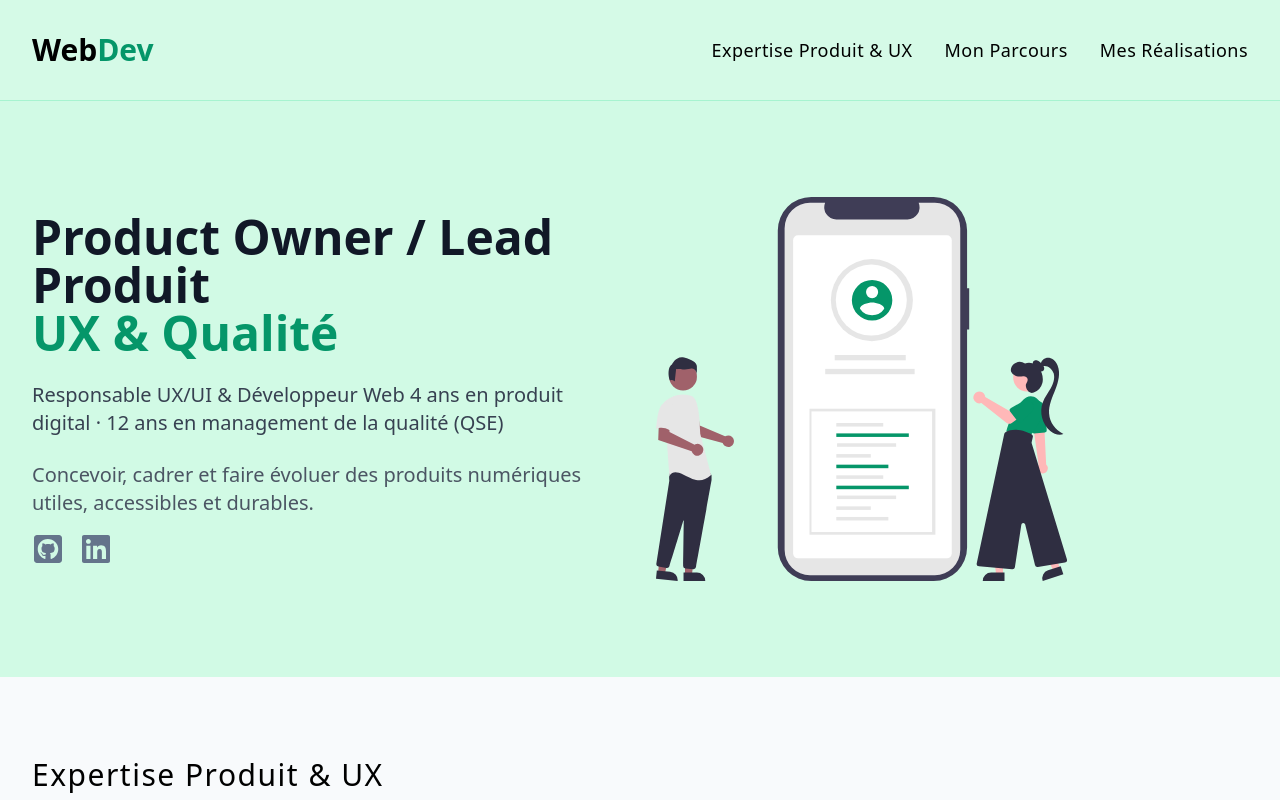
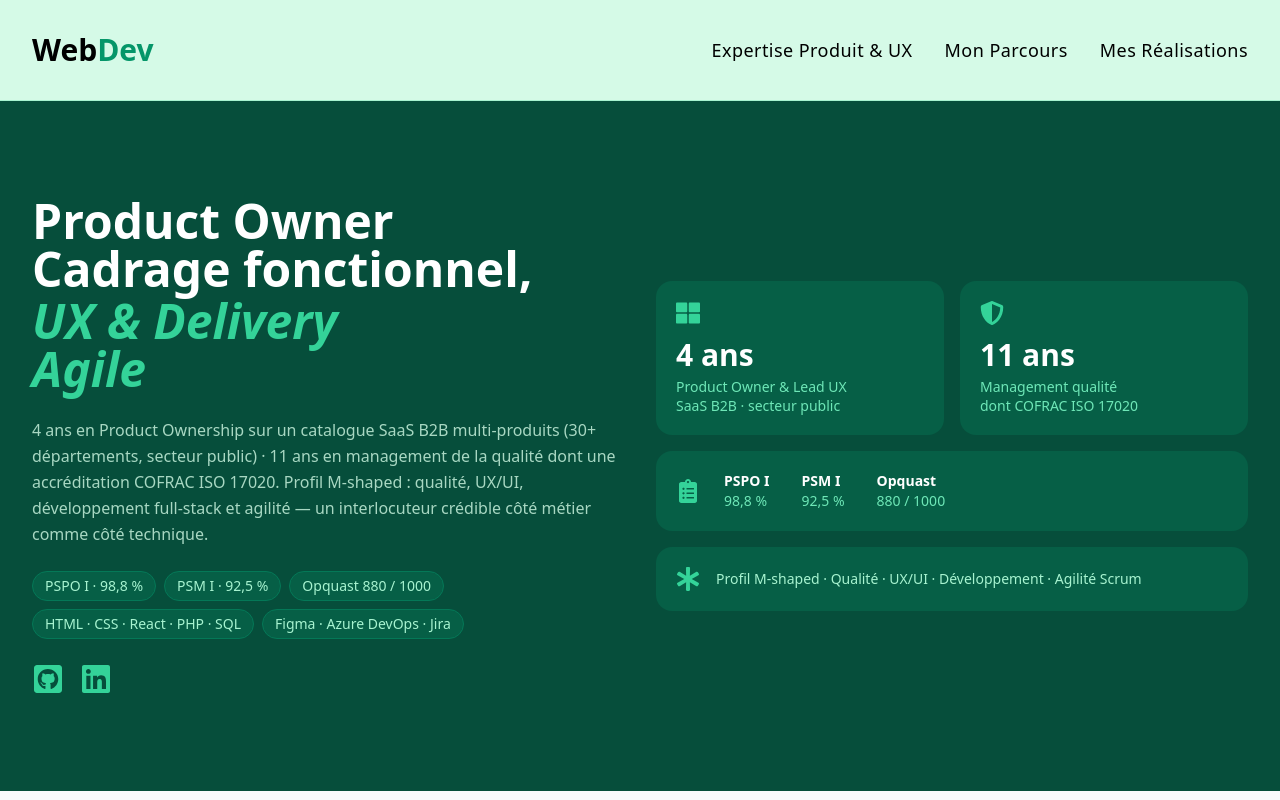
Before and after one commit to Cfy1010/cyportfolio, a React (Vite) app: page / in a window 1280 px wide. Shown: the top 800 px of the page. Built offline with nearby package versions, Linux system fonts and the light colour scheme.

Commit message:
Update Hero.jsx

```diff
--- a/src/components/Hero.jsx
+++ b/src/components/Hero.jsx
@@ -1,37 +1,104 @@
-import heroImg from "../assets/hero.svg";
-import { FaGithubSquare, FaLinkedin } from "react-icons/fa";
+import { FaGithubSquare, FaLinkedin, FaShieldAlt, FaThLarge, FaClipboardList, FaAsterisk } from "react-icons/fa";
+
+const tags = [
+  "PSPO I · 98,8 %",
+  "PSM I · 92,5 %",
+  "Opquast 880 / 1000",
+  "HTML · CSS · React · PHP · SQL",
+  "Figma · Azure DevOps · Jira",
+];
 
 const Hero = () => {
   return (
-    <div className="bg-emerald-100 py-24">
+    <div className="bg-emerald-900 py-24">
       <div className="align-element grid md:grid-cols-2 items-center gap-8">
         <article>
-          <h1 className="text-4xl md:text-5xl font-bold text-gray-900 leading-tight">
-            Product Owner / Lead Produit
-            <span className="block text-emerald-600">UX & Qualité</span>
+          <h1 className="text-4xl md:text-5xl font-bold text-white leading-tight">
+            Product Owner
+            <br />
+            Cadrage fonctionnel,
+            <span className="block italic text-emerald-400 mt-1">
+              UX &amp; Delivery
+              <br />
+              Agile
+            </span>
           </h1>
-          <p className="mt-6 text-lg md:text-xl text-gray-700 font-medium">
-            Responsable UX/UI & Développeur Web 4 ans en produit digital · 12
-            ans en management de la qualité (QSE)
+          <p className="mt-6 text-emerald-100/80 leading-relaxed text-base">
+            4 ans en Product Ownership sur un catalogue SaaS B2B multi-produits
+            (30+ départements, secteur public) · 11 ans en management de la
+            qualité dont une accréditation COFRAC ISO 17020. Profil M-shaped :
+            qualité, UX/UI, développement full-stack et agilité — un
+            interlocuteur crédible côté métier comme côté technique.
           </p>
-          <p className="mt-6 max-w-2xl text-lg md:text-xl text-gray-600 leading-relaxed">
-            Concevoir, cadrer et faire évoluer des produits numériques utiles,
-            accessibles et durables.
-          </p>
-          <div className="flex gap-x-4 mt-4">
+          <div className="flex flex-wrap gap-2 mt-6">
+            {tags.map((tag, i) => (
+              <span
+                key={i}
+                className="px-3 py-1 rounded-full text-sm bg-emerald-800 text-emerald-200 border border-emerald-700"
+              >
+                {tag}
+              </span>
+            ))}
+          </div>
+          <div className="flex gap-x-4 mt-6">
             <a href="https://github.com/Cfy1010">
-              <FaGithubSquare className="h-8 w-8 text-slate-500 hover:text-black duration-300" />
+              <FaGithubSquare className="h-8 w-8 text-emerald-400 hover:text-white duration-300" />
             </a>
             <a href="https://www.linkedin.com/in/cyrilleallard/">
-              <FaLinkedin className="h-8 w-8 text-slate-500 hover:text-black duration-300" />
+              <FaLinkedin className="h-8 w-8 text-emerald-400 hover:text-white duration-300" />
             </a>
           </div>
         </article>
-        <article className="hidden md:block">
-          <img src={heroImg} alt="Image telephone" className="h-80 lg:h-96" />
+
+        <article className="grid grid-cols-2 gap-4">
+          <div className="bg-emerald-800 rounded-2xl p-5">
+            <FaThLarge className="h-6 w-6 text-emerald-400 mb-3" />
+            <div className="text-3xl font-bold text-white">4 ans</div>
+            <div className="text-sm text-emerald-300 mt-1 leading-snug">
+              Product Owner &amp; Lead UX
+              <br />
+              SaaS B2B · secteur public
+            </div>
+          </div>
+
+          <div className="bg-emerald-800 rounded-2xl p-5">
+            <FaShieldAlt className="h-6 w-6 text-emerald-400 mb-3" />
+            <div className="text-3xl font-bold text-white">11 ans</div>
+            <div className="text-sm text-emerald-300 mt-1 leading-snug">
+              Management qualité
+              <br />
+              dont COFRAC ISO 17020
+            </div>
+          </div>
+
+          <div className="col-span-2 bg-emerald-800 rounded-2xl p-5 flex items-center gap-6">
+            <FaClipboardList className="h-6 w-6 text-emerald-400 shrink-0" />
+            <div className="flex gap-8">
+              <div>
+                <div className="font-bold text-white text-sm">PSPO I</div>
+                <div className="text-emerald-300 text-sm">98,8 %</div>
+              </div>
+              <div>
+                <div className="font-bold text-white text-sm">PSM I</div>
+                <div className="text-emerald-300 text-sm">92,5 %</div>
+              </div>
+              <div>
+                <div className="font-bold text-white text-sm">Opquast</div>
+                <div className="text-emerald-300 text-sm">880 / 1000</div>
+              </div>
+            </div>
+          </div>
+
+          <div className="col-span-2 bg-emerald-800 rounded-2xl p-5 flex items-center gap-4">
+            <FaAsterisk className="h-6 w-6 text-emerald-400 shrink-0" />
+            <div className="text-sm text-emerald-200">
+              Profil M-shaped · Qualité · UX/UI · Développement · Agilité Scrum
+            </div>
+          </div>
         </article>
       </div>
     </div>
   );
 };
+
 export default Hero;
```
